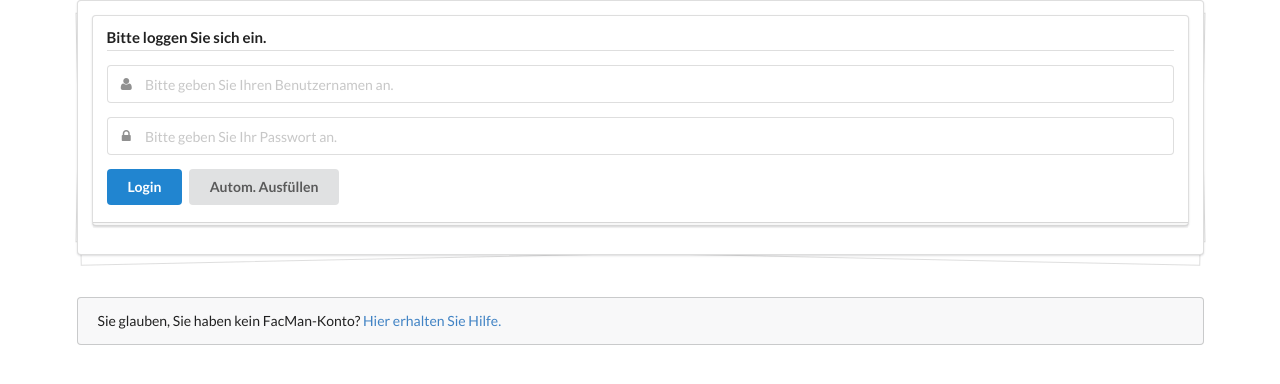
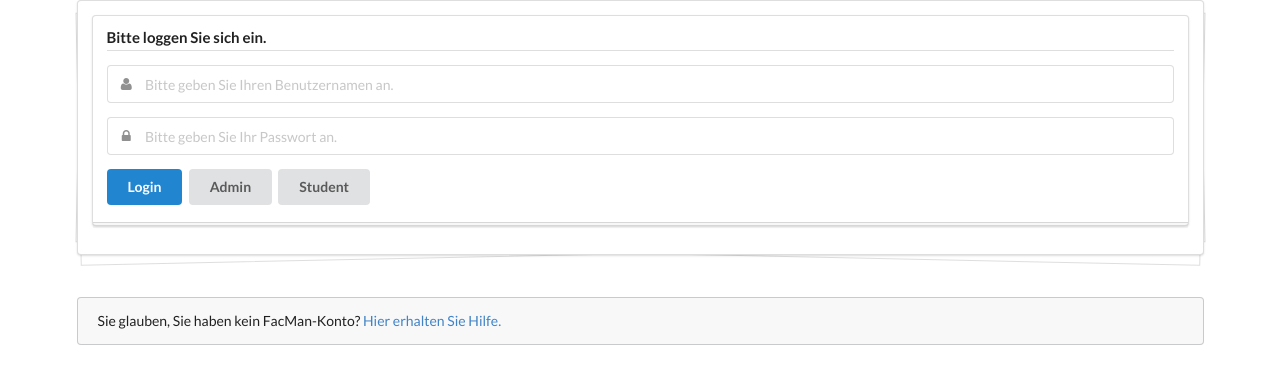
Before and after one commit to FacMan-SW-Project-2016/supertrooper, a plain HTML site: page website/login.html in a window 1280 px wide. Drawn offline with nearby package versions, Linux system fonts and the light colour scheme.

Commit message:
Updated the autoComplete buttons for the login screen

```diff
--- a/website/login.html
+++ b/website/login.html
@@ -33,8 +33,8 @@
 					</div>
 				</div>
 				<div class="ui blue submit button">Login</div>
-				<div class="ui button" onClick="autoComplete('testuser', 'testpassword')">Autom.
-						Ausfüllen</div>
+				<div class="ui button" onClick="autoComplete('Admin', '123456789')">Admin</div>
+				<div class="ui button" onClick="autoComplete('Student', '987654321')">Student</div>
 			</div>
 
 			<div class="ui error message"></div>
```
